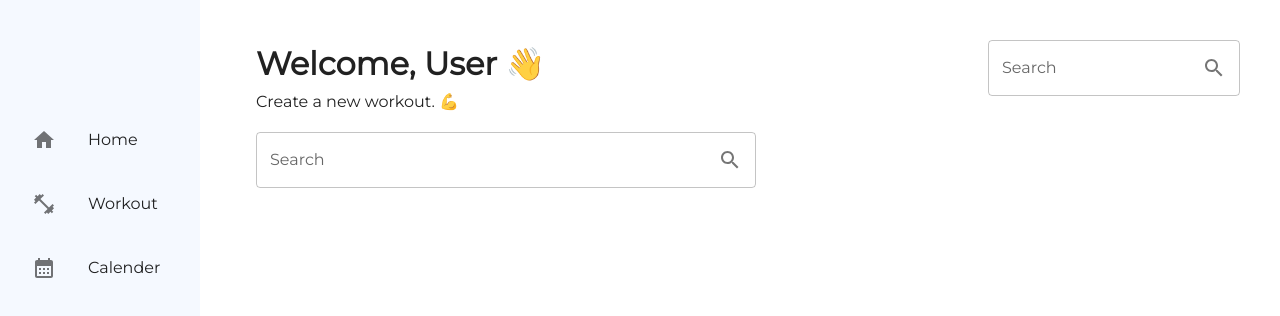
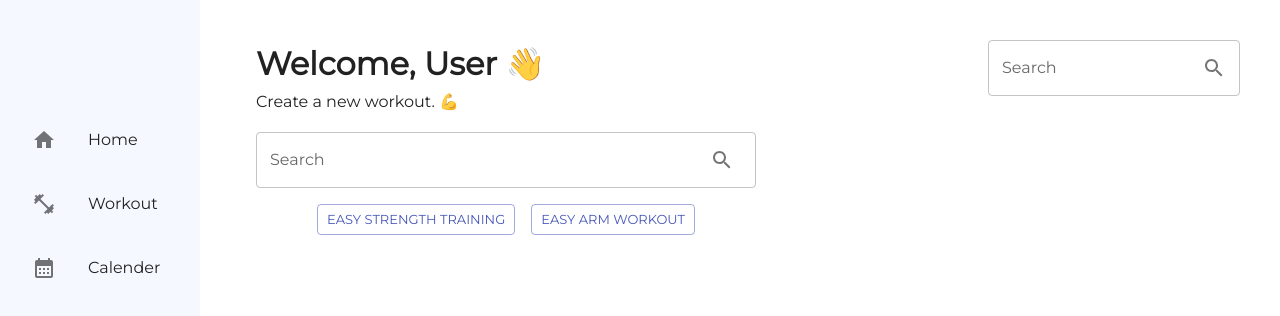
Before and after one commit to Decycle/workout, a React (Create React App) app in the folder frontend/: page /new-workout in a window 1280 px wide. Shown: the top 316 px of the page. Built offline with nearby package versions, Linux system fonts and the light colour scheme.

Commit message:
Added example searches & updated some ui

```diff
--- a/frontend/src/UI/home/home.jsx
+++ b/frontend/src/UI/home/home.jsx
@@ -8,6 +8,8 @@ import {
   CardContent,
   Fab,
 } from '@mui/material'
+
+import { useNavigate } from 'react-router-dom'
 
 import Grid2 from '@mui/material/Unstable_Grid2'
 import BarChart from './bar'
@@ -40,6 +42,8 @@ const AppBar = () => {
 }
 
 const HomePage = () => {
+  const navigate = useNavigate()
+
   return (
     <Box
       component='main'
@@ -59,7 +63,9 @@ const HomePage = () => {
           bottom: 32,
           right: 32,
         }}>
-        <Fab color='primary'>
+        <Fab
+          color='primary'
+          onClick={() => navigate('/new-workout')}>
           <Add />
         </Fab>
       </Box>
--- a/frontend/src/UI/new_workout/new_workout.jsx
+++ b/frontend/src/UI/new_workout/new_workout.jsx
@@ -2,6 +2,7 @@ import { useEffect, useState } from 'react'
 import {
   Add,
   Circle,
+  Clear,
   Delete,
   Search,
 } from '@mui/icons-material'
@@ -23,6 +24,7 @@ import {
   Dialog,
   DialogTitle,
   DialogContent,
+  Button,
 } from '@mui/material'
 import Grid2 from '@mui/material/Unstable_Grid2'
 import SearchBar from '../searchbar'
@@ -113,13 +115,13 @@ const NewWorkoutForm = () => {
     useState(null)
   const [openPage, setOpenPage] = useState(false)
 
-  const searchExercise = useCallback(async () => {
-    console.log(search)
+  const searchExercise = useCallback(async (prompt) => {
+    console.log(prompt)
     setIsLoading(true)
 
     const response = await fetch(
       `http://127.0.0.1:8000/api/search?prompt=${encodeURIComponent(
-        search
+        prompt
       )}`,
       {
         method: 'GET',
@@ -132,7 +134,19 @@ const NewWorkoutForm = () => {
     setIsLoading(false)
     setWorkoutData(data)
     console.log(data)
-  }, [search])
+  }, [])
+
+  const sampleSearch = [
+    'easy arm workout',
+    'advanced leg training',
+    'relaxing yoga',
+    'upper arm strength training',
+    'chest workout',
+    'full body workout',
+    'weight loss routine',
+    'beginner workout',
+    'easy strength training',
+  ]
 
   return (
     <Box
@@ -150,7 +164,12 @@ const NewWorkoutForm = () => {
         InputProps={{
           endAdornment: (
             <InputAdornment position='end'>
-              <Search />
+              <IconButton
+                onClick={() => {
+                  setSearch('')
+                }}>
+                {search === '' ? <Search /> : <Clear />}
+              </IconButton>
             </InputAdornment>
           ),
         }}
@@ -158,10 +177,36 @@ const NewWorkoutForm = () => {
         value={search}
         onKeyPress={(e) => {
           if (e.key === 'Enter') {
-            searchExercise()
+            searchExercise(search)
           }
         }}
       />
+      {search === '' && (
+        <Box
+          sx={{
+            display: 'flex',
+            gap: 2,
+            flexWrap: 'wrap',
+            justifyContent: 'center',
+          }}>
+          {sampleSearch
+            .sort(() => 0.5 - Math.random())
+            .slice(0, 2)
+            .map((data) => (
+              <Button
+                key={data}
+                variant='outlined'
+                size='small'
+                onClick={() => {
+                  console.log(data)
+                  setSearch(data)
+                  searchExercise(data)
+                }}>
+                {data}
+              </Button>
+            ))}
+        </Box>
+      )}
       {isLoading && (
         <CircularProgress
           sx={{
@@ -209,17 +254,12 @@ const AddWorkoutPage = ({ open, closeFunc, data }) => {
           {` : ${data.instructions}`}
         </Typography>
       </DialogContent>
-      <Box
+      <Button
         sx={{
-          mb: 3,
-          display: 'flex',
-          justifyContent: 'center',
-          alignItems: 'center',
+          p: 2,
         }}>
-        <IconButton>
-          <Add />
-        </IconButton>
-      </Box>
+        Add
+      </Button>
     </Dialog>
   )
 }
```
